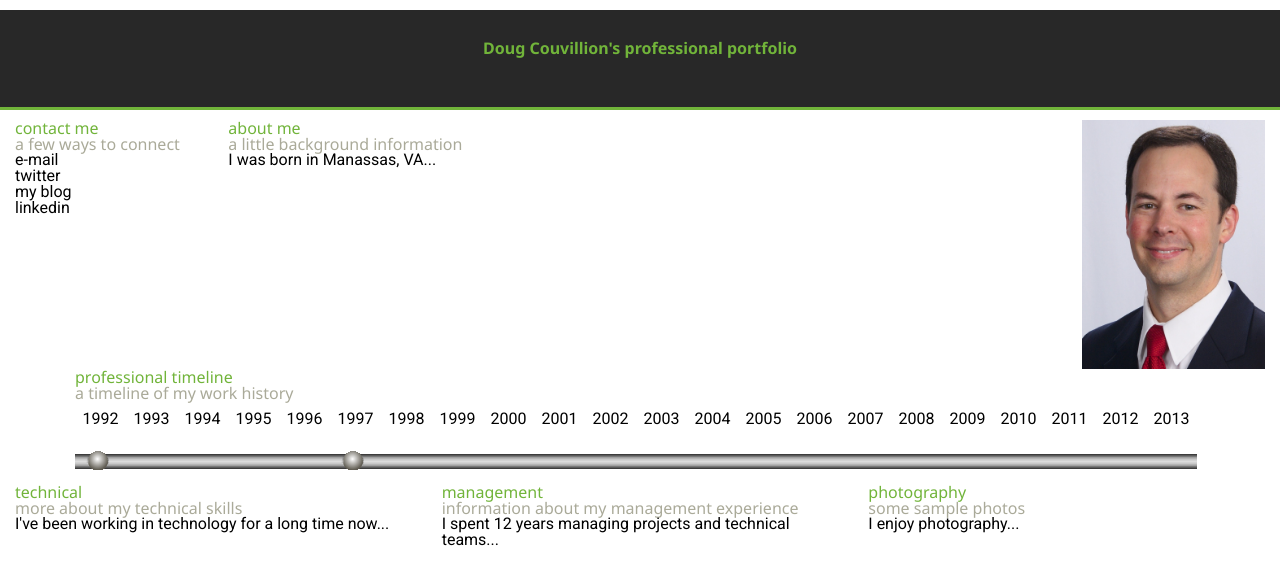
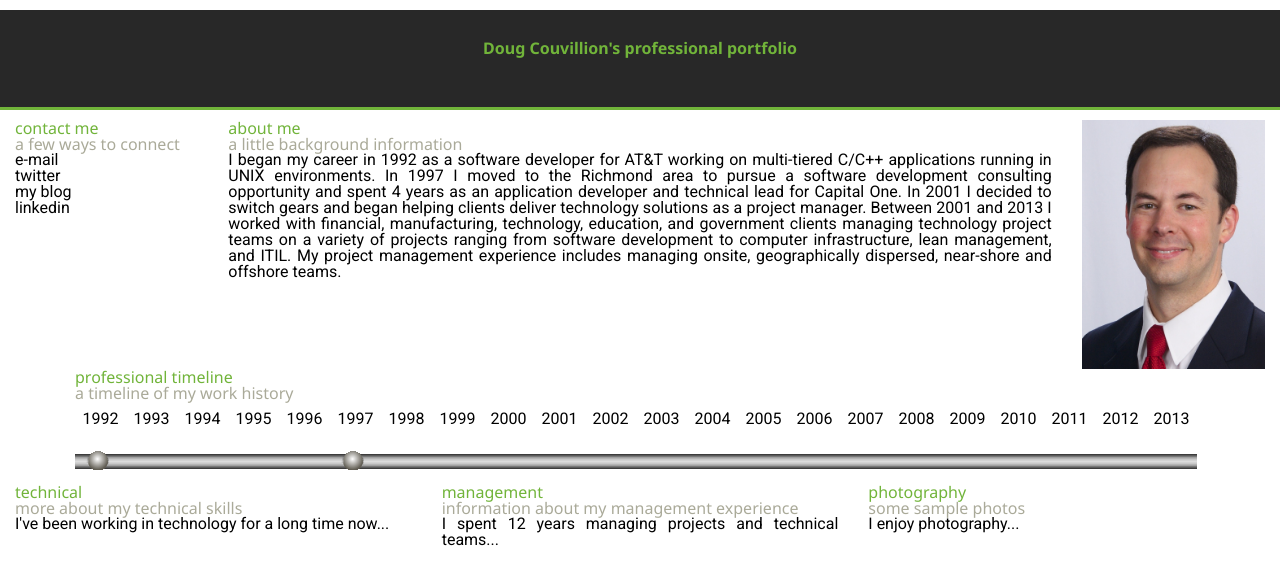
Before and after one commit to dougcouvillion/portfolio, a plain HTML site: page index.html in a window 1280 px wide. Drawn offline with Linux system fonts and the light colour scheme; files that its build step writes are made by us from their sources.

Commit message:
Updated to include copy for the "about me" section.

```diff
--- a/index.html
+++ b/index.html
@@ -28,7 +28,19 @@
         <h2>about me</h2>
         <h3>a little background information</h3>
         <p>
-            I was born in Manassas, VA...
+            I began my career in 1992 as a software developer for AT&T working
+            on multi-tiered C/C++ applications running in UNIX environments.
+            In 1997 I moved to the Richmond area to pursue a software
+            development consulting opportunity and spent 4 years as an
+            application developer and technical lead for Capital One.  In 2001
+            I decided to switch gears and began helping clients deliver
+            technology solutions as a project manager.  Between 2001 and 2013
+            I worked with financial, manufacturing, technology, education, and
+            government clients managing technology project teams on a variety
+            of projects ranging from software development to computer
+            infrastructure, lean management, and ITIL.  My project management
+            experience includes managing onsite, geographically dispersed,
+            near-shore and offshore teams.
         </p>
     </div> <!-- end divAboutMe -->
     <div id="divMugshot" class="col-md-2 container">
--- a/style/dpc-portfolio.css
+++ b/style/dpc-portfolio.css
@@ -42,6 +42,11 @@ h3 {
     font-size: 1em;
     margin-top: 0;
 }
+
+p {
+    text-align: justify;
+}
+
 td {
     text-align: center;
 }
```
